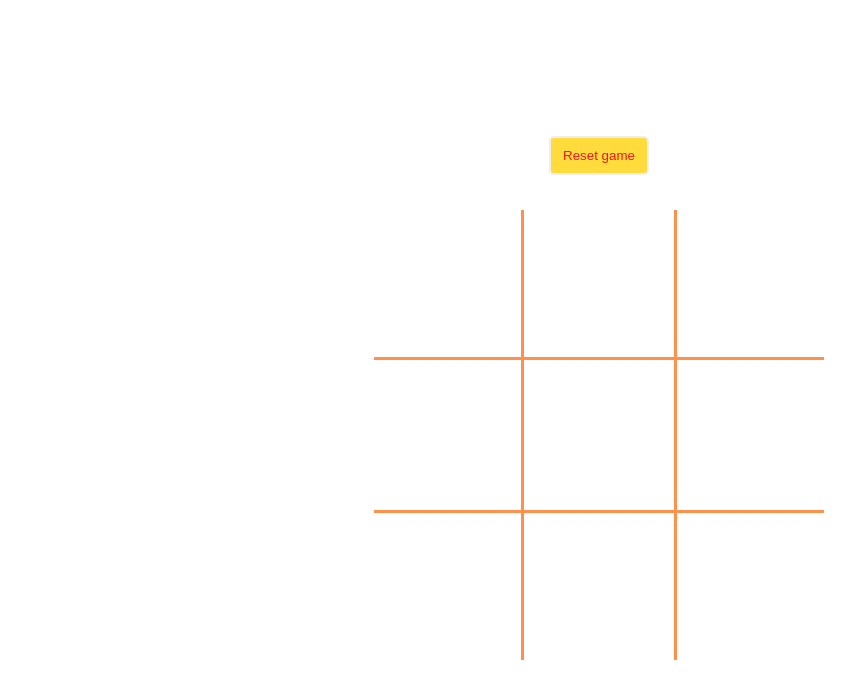
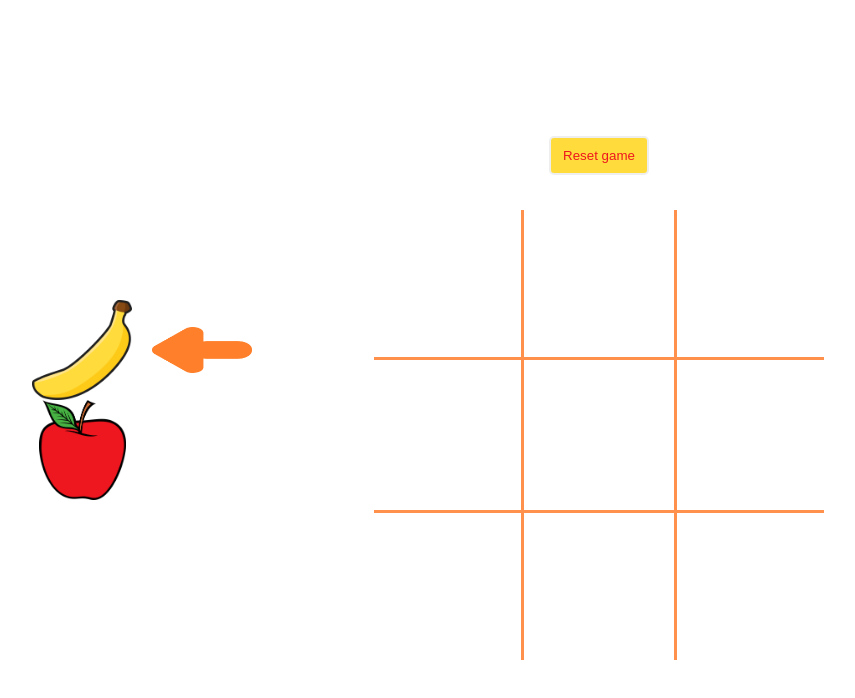
Before and after one commit to yousefkmail/tic-tac-toe, a React (Create React App) app: page / in a window 1280 px wide. Shown: the top 698 px of the page, without its empty margins (41-896 px from the left). Built offline with nearby package versions, Linux system fonts and the light colour scheme.

Commit message:
Func:Add player turn visuals

```diff
--- a/src/Components/ScoreBoard/ScoreBoard.tsx
+++ b/src/Components/ScoreBoard/ScoreBoard.tsx
@@ -6,13 +6,17 @@ interface props {
   setWinner: Dispatch<SetStateAction<string | null>>;
   SquaresValues: string[];
   setSquaresValues: Dispatch<SetStateAction<string[]>>;
+  nextValue: boolean;
+  setNextValue: Dispatch<SetStateAction<boolean>>;
 }
 
-const ScoreBoard = ({ setWinner, SquaresValues, setSquaresValues }: props) => {
-  // since there is only 2 possibilities then false means Banana
-  //true means Apple.
-  const [nextValue, setNextValue] = useState<boolean>(false);
-
+const ScoreBoard = ({
+  setWinner,
+  SquaresValues,
+  setSquaresValues,
+  nextValue,
+  setNextValue,
+}: props) => {
   //values of the squares
 
   //function to pass for all squares in the board to edit its value when clicked
--- /dev/null
+++ b/src/Components/TurnVisuals/TurnVisuals.module.css
@@ -0,0 +1,23 @@
+.maincontainer img {
+  width: 100px;
+  object-fit: contain;
+  aspect-ratio: 1/1;
+  transition: 0.4s all ease-in-out;
+}
+
+.container {
+  display: flex;
+  flex-direction: column;
+}
+
+.maincontainer {
+  display: flex;
+  flex-direction: row;
+  gap: 20px;
+  justify-content: center;
+}
+
+.Banana {
+  position: relative;
+  transform: translateY(100%);
+}
--- /dev/null
+++ b/src/Components/TurnVisuals/TurnVisuals.tsx
@@ -0,0 +1,29 @@
+import { useRef } from "react";
+import style from "./TurnVisuals.module.css";
+
+const Banana = require("../../Assets/Banana.png");
+const Apple = require("../../Assets/Apple.png");
+const Arrow = require("../../Assets/Arrow.png");
+interface props {
+  value: boolean;
+}
+
+const TurnVisuals = ({ value }: props) => {
+  return (
+    <div className={style.maincontainer}>
+      <div className={style.container}>
+        <img src={Banana} alt="" />
+        <img src={Apple} alt="" />
+      </div>
+      <div>
+        <img
+          className={value === true ? style.Banana : ""}
+          src={Arrow}
+          alt=""
+        />
+      </div>
+    </div>
+  );
+};
+
+export default TurnVisuals;
--- a/src/Components/WinnerPopUp/WinnerPopUp.module.css
+++ b/src/Components/WinnerPopUp/WinnerPopUp.module.css
@@ -8,6 +8,8 @@
   justify-content: center;
   align-items: center;
   transition: all 1s ease-in-out;
+  top: 0;
+  left: 0;
 }
 
 .container {
--- a/src/Pages/MainPage/MainPage.module.css
+++ b/src/Pages/MainPage/MainPage.module.css
@@ -1,9 +1,23 @@
 .container {
+  display: grid;
+  grid-template-columns: 33.33% 33.33% 33.33%;
+  min-height: 100vh;
+  gap: 30px;
+  align-items: center;
+  min-width: 100vw;
+  justify-content: center;
+}
+
+.scorebaordcontainer {
   display: flex;
   flex-direction: column;
-  justify-content: center;
   align-items: center;
-  min-height: 100vh;
   gap: 30px;
-  min-width: 100vw;
 }
+
+@media (max-width: 882px) {
+  .container {
+    grid-template-columns: auto;
+    grid-template-rows: auto auto auto;
+  }
+}
--- a/src/Pages/MainPage/MainPage.tsx
+++ b/src/Pages/MainPage/MainPage.tsx
@@ -1,26 +1,34 @@
 import { useState } from "react";
 import Button from "../../Components/Button/Button";
 import ScoreBoard from "../../Components/ScoreBoard/ScoreBoard";
+import TurnVisuals from "../../Components/TurnVisuals/TurnVisuals";
 import WinnerPopUp from "../../Components/WinnerPopUp/WinnerPopUp";
 import style from "./MainPage.module.css";
 const MainPage = () => {
   const [winner, setWinner] = useState<string | null>(null);
   const [SquaresValues, setSquaresValues] = useState<string[]>([]);
+  const [nextValue, setNextValue] = useState<boolean>(false);
 
   const resetGame = () => {
     setWinner(null);
     setSquaresValues([]);
+    setNextValue(false);
   };
   return (
     <div className={style.container}>
+      <TurnVisuals value={nextValue} />
+      <div className={style.scorebaordcontainer}>
         <Button value="Reset game" ResetClick={resetGame} />
         <WinnerPopUp resetGame={resetGame} winner={winner} />
         <ScoreBoard
+          nextValue={nextValue}
+          setNextValue={setNextValue}
           setWinner={setWinner}
           setSquaresValues={setSquaresValues}
           SquaresValues={SquaresValues}
         />
       </div>
+    </div>
   );
 };
 
```
Also changed, not shown: src/Assets/Arrow.png (added). Lines whose indentation alone changed are shown as unchanged.
